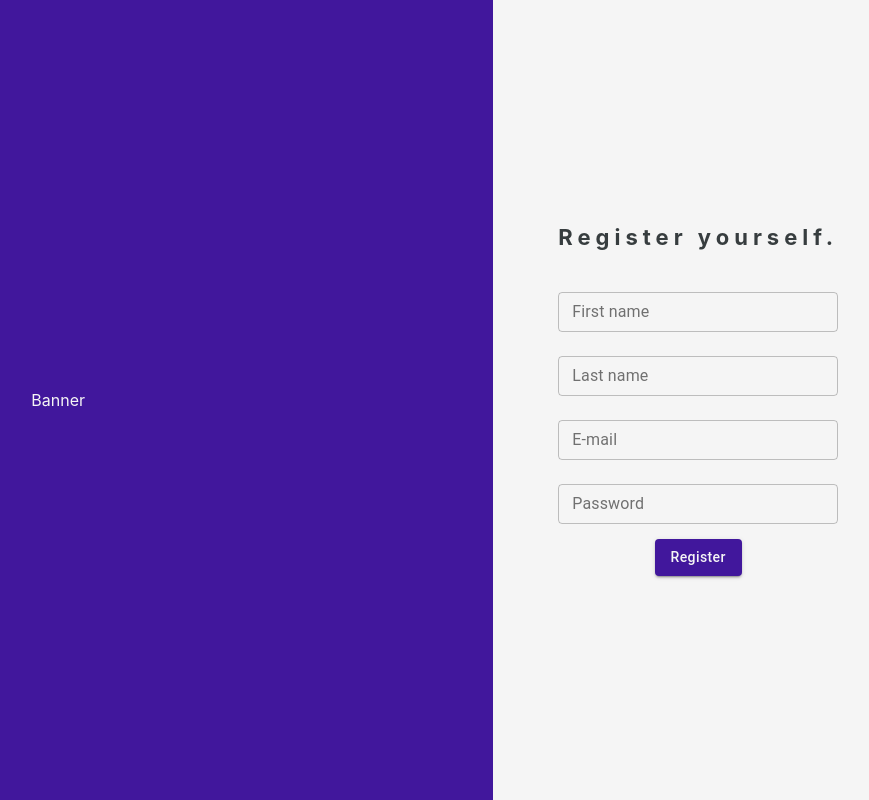
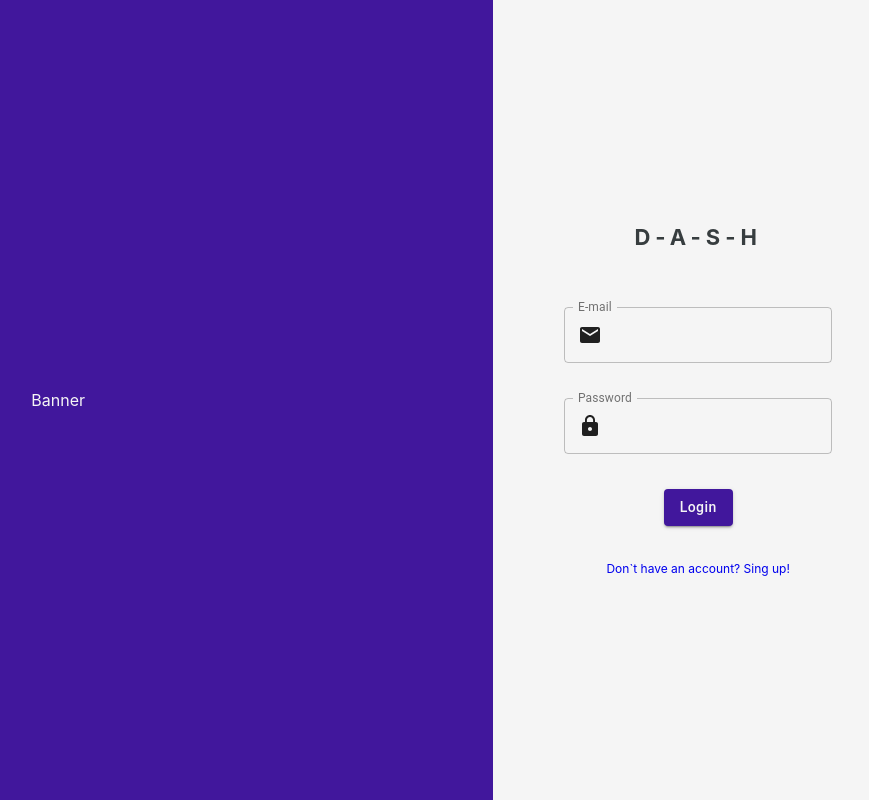
Before and after one commit to LuizzBanndera/study-materialui-front, a React (Create React App) app: page / in a window 1280 px wide. Shown: the whole page, without its empty margins (377-1246 px from the left). Built offline with nearby package versions, Linux system fonts and the light colour scheme.

Commit message:
updated: wellcome page with context
added context to controll login/register pages

```diff
--- a/src/views/login.tsx
+++ b/src/views/login.tsx
@@ -4,6 +4,7 @@ import { Email, Lock } from '@material-ui/icons'
 import { InputAdornment } from '@material-ui/core'
 import { Button, TextField } from '../components'
 
+//styled
 const flex = css`
   display: flex;
   justify-content: center;
@@ -34,7 +35,14 @@ const SingUpStyled = styled.a`
   font-size: 12px;
 `
 
-export default function Login() {
+
+interface iProps {
+  register: boolean
+  setRegister: Function
+}
+
+export default function Component({ register, setRegister }: iProps) {
+
   return (
     <ContainerStyled>
       <FormStyled>
@@ -69,7 +77,7 @@ export default function Login() {
 
         <Button label="Login" />
 
-        <SingUpStyled href="http://localhost:3000/">
+        <SingUpStyled href="#" onClick={() => setRegister(!register)}>
           <span>Don`t have an account? Sing up!</span>
         </SingUpStyled>
 
--- a/src/views/register.tsx
+++ b/src/views/register.tsx
@@ -2,6 +2,7 @@ import React from 'react'
 import styled, { css } from 'styled-components'
 import { Button, TextField } from '../components'
 
+//styled
 const flex = css`
   display: flex;
   align-items: center;
@@ -11,56 +12,77 @@ const flex = css`
 `
 const ContainerStyled = styled.div`
   ${flex};
+  height: 100vh;
+  width: 100%;
 `
 const FormStyled = styled.form`
   ${flex};
   height: 22rem;
   justify-content: space-between;
   min-width: 268px;
+  background-color: whitesmoke;
+  border-radius: 12px;
+  padding: 10px;
 `
 const TitleStyled = styled.h3`
 ${flex}
-letter-spacing: 5px;
+letter-spacing: 3px;
 color: #373D3f;
 font-size: 22px;
 margin-top: 0;
+margin-bottom: 0;
+`
+const SingUpStyled = styled.a`
+  margin-top: 21px;
+  text-decoration: none;
+  font-size: 12px;
 `
 
-export default function RegisterComponent() {
+interface iProps {
+  register: boolean
+  setRegister: Function
+}
+export default function Component({ register, setRegister }: iProps) {
 
   return (
     <ContainerStyled>
       <FormStyled>
+
         <TitleStyled>Register yourself.</TitleStyled>
 
         <TextField
           fullWidth
           margin="dense"
-          variant="outlined"
+          variant="standard"
           label="First name"
         />
         <TextField
           fullWidth
           margin="dense"
-          variant="outlined"
+          variant="standard"
           label="Last name"
         />
         <TextField
           fullWidth
+          required
           type="email"
           margin="dense"
-          variant="outlined"
+          variant="standard"
           label="E-mail"
         />
         <TextField
           fullWidth
+          required
           type="password"
           margin="dense"
-          variant="outlined"
+          variant="standard"
           label="Password"
         />
 
         <Button label="Register" />
+        <SingUpStyled href="#" onClick={() => setRegister(!register)}>
+          <span>Back to login.</span>
+        </SingUpStyled>
       </FormStyled>
     </ContainerStyled>
   )
--- a/src/views/wellcome.tsx
+++ b/src/views/wellcome.tsx
@@ -3,6 +3,7 @@ import styled, { keyframes, css } from 'styled-components'
 import Register from './register'
 import Login from './login'
 
+//styled
 const fadeIn = keyframes`
   0%    { opacity: 0 }
   100 % { opacity: 1 }
@@ -31,29 +32,48 @@ const BannerStyled = styled.div`
 const FormStyled = styled.div`
   ${flex};
   animation: ${fadeIn};
-  animation-duration: 2s;
+  animation-duration: 0.8s;
   float: right;
   height: 100vh;
   width: 32%;
+  @media (max-width: 900px) {
+    width: 100%;
+  }
 `
-export default function Wellcome() {
 
-  const [register, setRegister] = useState(true)
+
+export default function Component() {
+
+  const [register, setRegister] = useState(false)
+
+  const WellcomeContext = React.createContext({
+    register,
+    setRegister
+  })
+
+  const ctx = { register, setRegister }
 
   return (
-    <ContainerStyled>
-      <BannerStyled>
-        Banner
-      </BannerStyled>
+    <WellcomeContext.Provider value={ctx}>
+      <WellcomeContext.Consumer>
+        {
+          ({ register, setRegister }) => (
+
+            < ContainerStyled >
+              <BannerStyled>Banner</BannerStyled>
               <FormStyled>
                 {
                   register
                     ?
-            <Register />
+                    <Register {...{ register, setRegister }} />
                     :
-            <Login />
+                    <Login {...{ register, setRegister }} />
                 }
               </FormStyled>
             </ContainerStyled>
           )
         }
+      </WellcomeContext.Consumer>
+    </WellcomeContext.Provider >
+  )
+}
```
Lines whose indentation alone changed are shown as unchanged.
